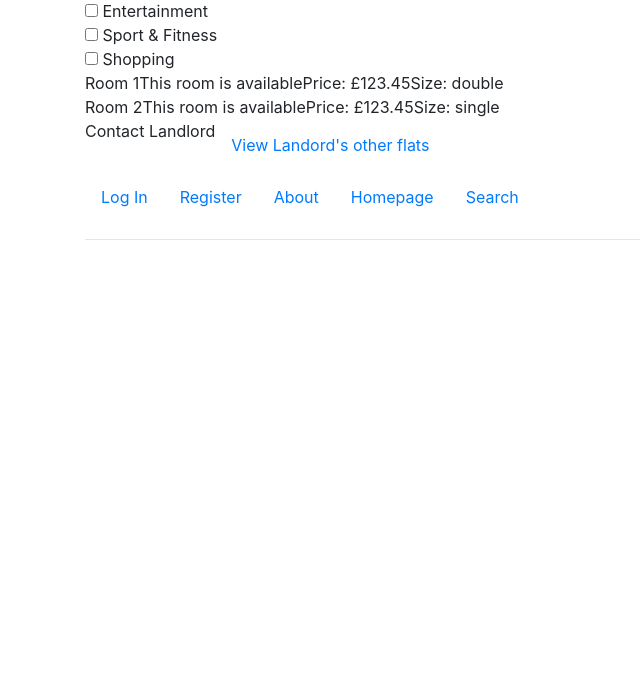
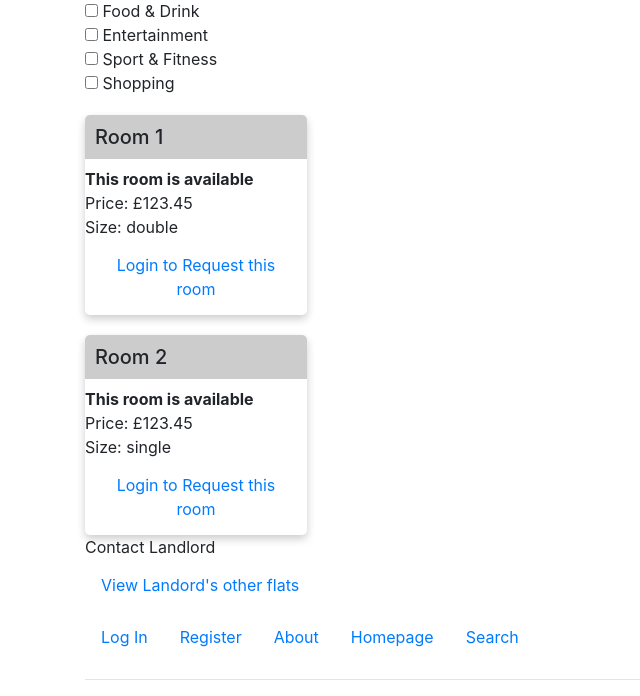
Before and after one commit to mcwilson91/flntr, a Django app: a page that uses flntr_project/templates/flntr/show_property.html in a window 1280 px wide. Shown: the part 1005-1701 px from the top of the page, without its empty margins (0-640 px from the left). Before the commit the page ends 1245 px from the top, so only its background shows below. Run offline with Django 3.2, Linux system fonts and the light colour scheme; data comes from the database, SQL or seed files in the repository; both versions use the stored data as it was after the commit; some libraries are stand-ins or nearby versions.

Commit message:
pls no confilcts

```diff
--- a/flntr_project/flntr_app/views.py
+++ b/flntr_project/flntr_app/views.py
@@ -369,6 +369,14 @@ def show_user_properties(request, landlord_id_slug):
 	context_dict['landlordname'] = "%s %s" % (landlord.user.first_name, landlord.user.last_name)
 	landlord_flat_list = Flat.objects.filter(owner=landlord).order_by('-dayAdded')
 	context_dict['landlordflats'] = landlord_flat_list
+
+	try:
+		landlord_flat_images = FlatImage.objects.filter(flat__in=landlord_flat_list, imageNumber=1)
+	except FlatImage.DoesNotExist:
+		landlord_flat_images = None
+
+	context_dict['landlord_flat_images'] = landlord_flat_images
+
 	return render(request, 'flntr/show_user_properties.html', context_dict)
 
 def show_user_properties_aProperty(request, landlord_id_slug, flat_id_slug):
@@ -467,9 +475,8 @@ def add_flat(request):
 			if image_form.is_valid():
 				image_num = 0;
 				for file in image_form.cleaned_data['files']:
+					image_num += 1
 					FlatImage.objects.create(image=file, imageNumber=image_num, flat=flat)
-					image_num += 1
-
 
 			if room_formset.is_valid():
 				room_num = 0
@@ -490,85 +497,13 @@ def add_flat(request):
 				flat.availableRooms = room_num
 				flat.save()
 
-			return index(request)
+			return redirect('show_property', flat_id_slug=flat.slug)
 		else:
 			print(flat_form.errors)
 	else:
 		flat_form = AddFlatForm()
 	return render(request, 'flntr/add_flat.html', {'flat_form':flat_form, 'image_form':image_form, 'room_formset':room_formset})
-# def add_flat(request):
-# 	flat_form = AddFlatForm()
-# 	image_form = AddFlatImageForm()
-# 	room_formset = formset_factory(AddRoomForm)
-# 	if request.method == 'POST':
-# 		flat_form = AddFlatForm(request.POST)
-# 		image_form = AddFlatImageForm(request.POST, request.FILES)
-# 		room_formset = room_formset(request.POST)
-# 		if flat_form.is_valid():
-# 			flat = flat_form.save(commit=False)
-# 			flat.owner = Landlord.objects.get(user=request.user)
-#
-# 			originAddress = flat_form.cleaned_data['streetAddress'].replace(" ", "+")
-# 			destinationAddress = "University of Glasgow".replace(" ", "+")
-# 			key = "AIzaSyBW0crhPrG5Yc6_hh9fbjb8_LqqW2Je3Ho"
-# 			url = "https://maps.googleapis.com/maps/api/distancematrix/json?units=imperial&origins={},Glasgow&destinations={}&key={}".format(originAddress, destinationAddress, key)
-# 			print(url)
-# 			r = requests.get(url)
-# 			js = r.json()
-#
-# 			if js['rows'][0]['elements'][0]['status'] == 'NOT_FOUND':
-# 				return HttpResponse("Could not find {}".format(originAddress).replace("+", " "))
-#
-# 			distance = int(js['rows'][0]['elements'][0]['distance']['value'])
-# 			flat.distanceFromUniversity = distance
-# 			flat.distanceText = js['rows'][0]['elements'][0]['distance']['text']
-# 			print(distance)
-#
-# 			url2 = "https://maps.googleapis.com/maps/api/geocode/json?address={},Glasgow&key={}".format(originAddress, key)
-# 			r2 = requests.get(url2)
-# 			js2 = r2.json()
-# 			if js2['status'] == 'OK':
-# 				lat = js2['results'][0]['geometry']['location']['lat']
-# 				lng = js2['results'][0]['geometry']['location']['lng']
-# 				flat.latitude = lat
-# 				flat.longitude = lng
-#
-# 			flat.save()
-#
-# 			if image_form.is_valid():
-# 				image_num = 0;
-# 				for file in image_form.cleaned_data['files']:
-# 					FlatImage.objects.create(image=file, imageNumber=image_num, flat=flat)
-# 					image_num += 1
-#
-#
-# 			if room_formset.is_valid():
-# 				room_num = 0
-# 				averagePrice = 0
-#
-# 				for room_form in room_formset:
-# 					size = room_form.cleaned_data.get('size')
-# 					price = room_form.cleaned_data.get('price')
-# 					averagePrice += price
-# 					room_num += 1
-#
-# 					if size and price:
-# 						Room.objects.create(flat=flat, roomNumber=room_num, size=size, price=price)
-#
-# 				averagePrice = averagePrice / room_num
-# 				flat.averageRoomPrice = averagePrice
-# 				flat.numberOfRooms = room_num
-# 				flat.availableRooms = room_num
-# 				flat.save()
-#
-# 			landlord = Landlord.objects.get(user=request.user)
-# 			slug = landlord.slug
-# 			return HttpResponseRedirect(reverse('index')
-# 		else:
-# 			print(flat_form.errors)
-# 	else:
-# 		flat_form = AddFlatForm()
-# 	return render(request, 'flntr/add_flat.html', {'flat_form':flat_form, 'image_form':image_form, 'room_formset':room_formset})
+
 
 def send_request(request, flat_id_slug, room_number):
 
--- a/flntr_project/static/CSS/flntr.css
+++ b/flntr_project/static/CSS/flntr.css
@@ -23,16 +23,18 @@ ul {
     overflow: hidden;
 }
 
-li {
-    float: left;
-}
-
 li a {
     display: block;
     text-align: center;
     padding: 14px 16px;
     text-decoration: none;
+	float: left;
 }
+
+.horizontal-list li {
+		float:left;
+	}
+
 
 .navbar {
   background-color: #5976b6;
--- a/flntr_project/templates/flntr/results.html
+++ b/flntr_project/templates/flntr/results.html
@@ -47,7 +47,7 @@
 		<div class="flat-view" style="cursor: pointer;" onclick="window.location='{% url 'show_property' flat.slug %}';">
 			<h4 class="post-title">{{flat.title}}</h4>
 			<div class="flat-image">
-				<img width="200" height="200" src="{% for flatimage in flat_images %} {% if flatimage.flat == flat %} {{ MEDIA_URL }}{{ flatimage.image.url }} {% endif %} {% endfor %}" alt="idk"/>
+				<img width="200" height="200" src="{% for flatimage in flat_images %} {% if flatimage.flat == flat %} {{ MEDIA_URL }}{{ flatimage.image.url }} {% endif %} {% endfor %}" alt="No image available"  onerror="this.onerror=null;this.src='{% static 'img/alt_flat_image.png' %}';"%}/>
 			</div>
 			<div class="flat-description">
 				<p>{{flat.description}}</p>
--- a/flntr_project/templates/flntr/show_property.html
+++ b/flntr_project/templates/flntr/show_property.html
@@ -6,6 +6,35 @@
 {% endblock %}
 
 {% block body_block %}
+
+
+<style>
+.flat-view {
+	box-shadow: 0 4px 8px 0 rgba(0,0,0,0.2);
+   	transition: 0.3s;
+    margin: 20px 20px 0 0;
+    border-radius: 5px;
+    overflow: auto;
+	width: 20%
+}
+
+.post-title {
+    padding: 10px;
+    background: #ccc
+}
+
+.post-title {
+    padding: 10px;
+    background: #ccc
+}
+
+.room-pic{
+	float left;
+}
+
+</style>
+
+
 <div>
 	{% if flat %}
 		<h1>{{ flat.title }}</h1>
@@ -28,7 +57,7 @@
 		{% endif %}
 
 	{% if imagelist %}
-	<ul>
+	<ul  class="horizontal-list">
 	{% for flatimage in imagelist %}
 		<li>
 			<img src="{{ MEDIA_URL }}{{ flatimage.image.url }}" width="300" height="300" alt="{{ flatimage.image }}" />
@@ -81,7 +110,7 @@
     </script>
 	</div>
 	<div>
-		{% if roomlist %}
+		<!-- {% if roomlist %}
 		<ul>
 			{% for room in roomlist %}
 			<li>Room {{ room.roomNumber }}</li>
@@ -107,7 +136,43 @@
 		</ul>
 		{% else %}
 		failure
+		{% endif %} -->
+
+		{% if roomlist %}
+		{% for room in roomlist %}
+		<div class="flat-view">
+			<h5 class="post-title">Room {{ room.roomNumber }}</h5>
+
+			<div class="flat-description">
+				<ul>
+					{% if room.student %}
+					<li>This room is taken ..</li>
+					<li><a href="{% url 'show_property_user_profile' flat.slug room.student.slug %}">{{ room.student.user.username }}</a></li>
+					<div class="room-pic">
+						<li><img src="{{ MEDIA_URL }}{{ room.student.picture.url }}" width="80" height="80" alt="{{ room.student.picture }}" /></li>
+					</div>
+					<li>Age: {{ room.student.age }}</li>
+						{% if user.username == room.student.user.username %}
+						<li>Remove</li>
+						{% endif %}
+					{% else %}
+					<li><strong>This room is available</strong></li>
+					<li>Price: £{{ room.price }}</li>
+					<li>Size: {{ room.size }}</li>
+						{% if perms.flntr_app.change_studentprofile %}
+					<li><a href="{% url 'send_request' flat.slug room.roomNumber %}">Request this room</a></li>
+						{% else %}
+					<li><a href="{% url 'login' %}">Login to Request this room</a></li>
+						{% endif %}
+					{% endif %}
+				</ul>
+			</div>
+		</div>
+		{% endfor %}
 		{% endif %}
+
+
+
 	<div>
 		<ul>
 			<li>Contact Landlord</li>
--- a/flntr_project/templates/flntr/show_user_properties.html
+++ b/flntr_project/templates/flntr/show_user_properties.html
@@ -34,6 +34,10 @@
     padding: 10px;
     background: #ccc
 }
+
+.edit-flat-button {
+    float: right
+}
 </style>
 
 <div>
@@ -49,7 +53,7 @@
 			<div class="flat-view" style="cursor: pointer;" onclick="window.location='{% url 'show_property' flat.slug %}';">
 				<h4 class="post-title">{{flat.title}}</h4>
 				<div class="flat-image">
-					<img width="200" height="200" src="{% for flatimage in recent_flat_images %} {% if flatimage.flat == flat %} {{ MEDIA_URL }}{{ flatimage.image.url }} {% endif %} {% endfor %}" alt="idk"/>
+					<img width="200" height="200" src="{% for flatimage in landlord_flat_images %} {% if flatimage.flat == flat %} {{ MEDIA_URL }}{{ flatimage.image.url }} {% endif %} {% endfor %}" alt="No image available" onerror="this.onerror=null;this.src='{% static 'img/alt_flat_image.png' %}';""/>
 				</div>
 				<div class="flat-description">
 					<p>{{flat.description}}</p>
```
Also changed, not shown: flntr_project/db.sqlite3, flntr_project/flntr_app/migrations/0001_initial.py, flntr_project/static/img/alt_flat_image.png (added), 1 other file.
